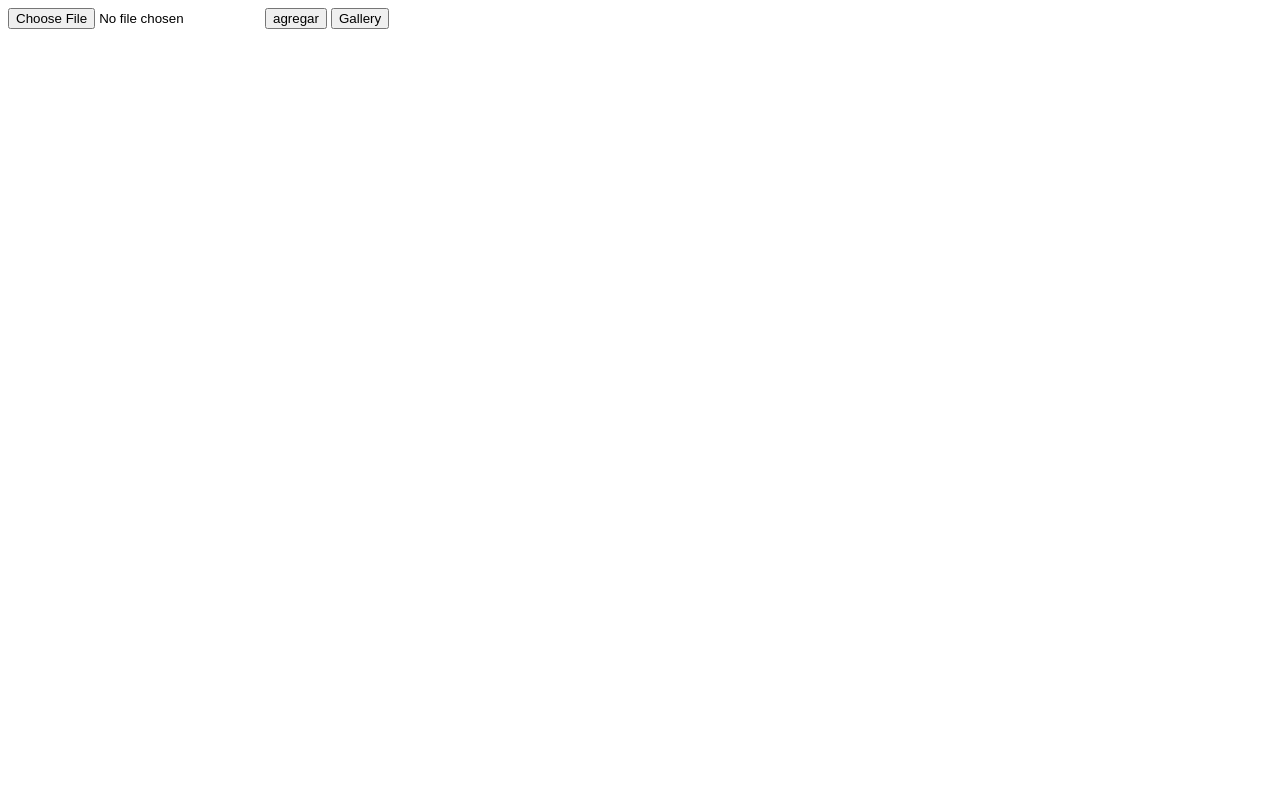
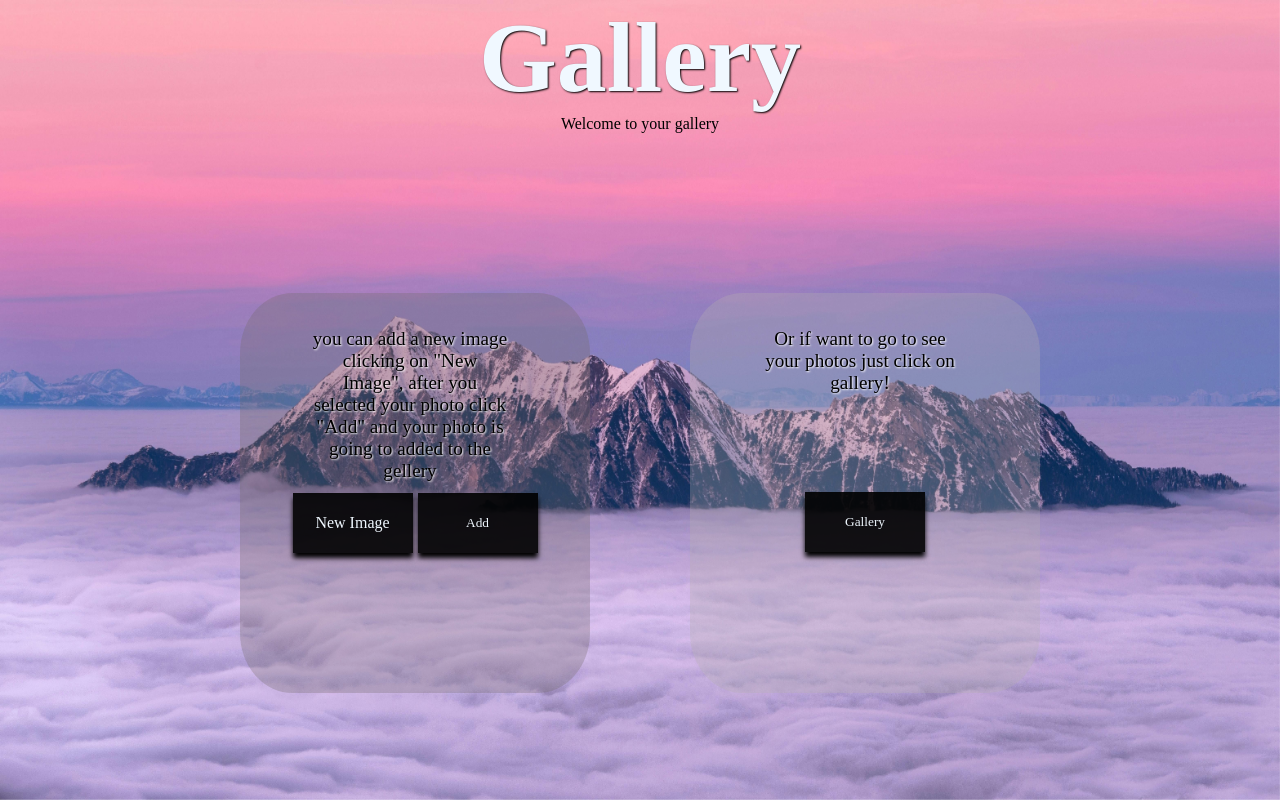
Before and after one commit to IsaacFerreto/ProyectoJS, a plain HTML site: page formulary.html in a window 1280 px wide. Drawn offline with Linux system fonts and the light colour scheme.

Commit message:
ItCanBeDeliveredButWeCanWait

```diff
--- /dev/null
+++ b/brideg.css
@@ -0,0 +1,145 @@
+*{
+    margin: 0;
+    padding: 0;
+    box-sizing: border-box;
+    font-family: 'poppins', 'sans-serif';
+
+  }
+  body{
+
+    display: flex;
+    flex-direction: column;
+    text-align: center;
+    align-items: center;
+    justify-content: center;
+  }
+  main header h1{
+    font-size: 100px;
+color: aliceblue;
+text-shadow: 1px 1px 2px black;
+
+  }
+
+  .TestRotator img{
+    position: fixed;
+    top:0 ;left: 0;
+    height: 100%;
+    width: 100%;
+  }
+
+  main{
+    position: relative;
+  }
+  .center{
+      margin-top: 20%;
+      display: flex;
+      gap: 100px;
+    }
+    .center .sep-one{
+
+
+        border-radius: 15%;
+        height: 400px;
+        width: 350px;
+        text-align: center;
+        background:rgba(117, 108, 108, .3) ;
+  }
+  .center .sep-one .textCNT {
+   margin-top: 10%;
+   margin-left: 20%;
+    width: 200px;
+    text-align: center;
+
+  }
+  .center .sep-two .textCNT {
+    margin-top: 10%;
+    margin-left: 20%;
+     width: 200px;
+     text-align: center;
+
+   }
+
+  .center .sep-one .textCNT p{
+    font-size: larger;
+    margin-top: 10%;
+    text-shadow: 1px 1px 2px white;
+
+  }
+  .center .sep-two{
+    border-radius: 15%;
+    height: 400px;
+    width: 350px;
+    text-align: center;
+    background:rgba(183, 176, 176, 0.3) ;
+}
+
+.center .sep-two .textCNT p{
+    font-size: larger;
+    margin-top: 10%;
+    text-shadow: 1px 1px 2px white;
+
+  }
+  .center .sep-two button{
+    margin-top: 28%;
+    box-shadow: 0 5px 5px black;
+    width: 120px;
+    height: 60px;
+    background:rgb(0,0,0,.9) ;
+    color: aliceblue;
+    border: none;
+    cursor: pointer;
+  }
+
+  .center .sep-two button:hover{
+  background:rgb(0,0,0,.9) ;
+  text-shadow: 1px 1px 2px white;
+  color: aliceblue;
+  border: none;
+  cursor: pointer;
+  }
+
+  .center .sep-one button{
+    margin-top: 3%;
+    box-shadow: 0 5px 5px black;
+    width: 120px;
+    height: 60px;
+    background:rgb(0,0,0,.9) ;
+    color: aliceblue;
+    border: none;
+    cursor: pointer;
+  }
+
+  .center .sep-one button:hover{
+  background:rgb(0,0,0,.9) ;
+  text-shadow: 1px 1px 2px white;
+  color: aliceblue;
+  border: none;
+  cursor: pointer;
+  }
+  .center .sep-one input{
+    display: none;
+  }
+  .cnt-newimg{
+    display: flex;
+    justify-content: center;
+    align-items: center;
+    text-align: center;
+    margin-top: 3%;
+    box-shadow: 0 5px 5px black;
+    width: 120px;
+    height: 60px;
+    background:rgb(0,0,0,.9) ;
+    color: aliceblue;
+    border: none;
+    cursor: pointer;
+  }
+  .custom-file-upload{
+    cursor: pointer;
+  }
+
+.contBTN{
+    gap: 5px;
+    display: flex;
+    flex-direction: row;
+    justify-content: center;
+}
--- a/formulary.html
+++ b/formulary.html
@@ -1,19 +1,52 @@
 <!DOCTYPE html>
 <html lang="en">
+
 <head>
     <meta charset="UTF-8">
     <meta name="viewport" content="width=device-width, initial-scale=1.0">
     <title>Document</title>
+    <link rel="stylesheet" href="/brideg.css">
 </head>
+
 <body>
-
-    <div class="buton">
-        <input id="file" type="file" >
-        <button id="btn"  onclick="go()"> agregar</button>
-        <a href="/Gallery.html"><button>Gallery</button></a>
-      </div>
+    <!--Image Rotator-->
+    <div class="TestRotator">
+        <img src="/background/1.jpg" height="300" width="400" id="rotator">
+    </div>
+    <main>
+        <header>
+            <h1>Gallery</h1>
+            <p>Welcome to your gallery</p>
+        </header>
+        <div class="center">
+            <div class="sep-one">
+                <div class="textCNT">
+                    <p> you can add a new image clicking on "New Image", after you selected your photo click "Add" and
+                        your photo is going to added to the gellery</p>
+                    <!--<input id="file" placeholder="New Image" type="file">-->
+                </div>
+                <div class="contBTN">
+                    <div class="cnt-newimg">
+                        <label for="file" class="custom-file-upload">
+                            New Image
+                        </label>
+                        <input id="file" type="file">
+                    </div>
+                    <button id="btn" onclick="go()"> Add</button>
+                </div>
+            </div>
 
 
-      <script src="gallery.js"></script>
+            <div class="sep-two">
+                <div class="textCNT">
+                    <p> Or if want to go to see your photos just click on gallery!</p>
+                </div>
+                <a href="/Gallery.html"><button>Gallery</button></a>
+            </div>
+        </div>
+    </main>
+    <script src="gallery.js"></script>
+    <script src="rot.js"></script>
 </body>
+
 </html>
--- a/gallery.js
+++ b/gallery.js
@@ -1,6 +1,4 @@
-var imageDir = '/photos/';
 let btnGo = document.getElementById("btn");
-
 function go() {
   const fileInput = document.getElementById("file");
   if (fileInput.files.length > 0) {
@@ -19,12 +17,8 @@ function mostrarImagenes() {
   outputDiv.innerHTML = '';
   finalDT.forEach(dataURL => {
     let nuevoEl = document.createElement("img");
-
     nuevoEl.classList.add('item');
-    console.log(nuevoEl.className);
-
     nuevoEl.src = dataURL;
-
     outputDiv.appendChild(nuevoEl);
   });
 }
@@ -35,13 +29,22 @@ function guardarImagen(dataURL) {
   localStorage.setItem('my-image', JSON.stringify(imGuardada));
   mostrarImagenes();
 }
+mostrarImagenes();
+
+//POP UP DE LAS FOTOS
+window.addEventListener("load", () => {
+  let imagine = document.querySelectorAll("img")
+  console.log(imagine);
+  imagine.forEach((elemento) => {
+    elemento.addEventListener("click", () => {
+      document.querySelector('.popup-imag').style.display = 'block';
+      document.querySelector('.popup-imag img').src = elemento.getAttribute('src')
+    })
+  })
+})
 
 
-//POP UP DE LAS FOTOS
-let image =document.querySelectorAll(".item")
-  console.log(image)
-
-  image.onclick=() =>{
-     document.querySelector('.popup-imag').style.display='block';
-     document.querySelector('.popup-imag img').src =image.getAttribut('src')
-  }
+function cerrar() {
+  document.querySelector('.popup-imag').style.display = 'none';
+}
+//----------------------------------------------------------------------------------------------
--- /dev/null
+++ b/in.css
@@ -0,0 +1,64 @@
+*{
+    margin: 0;
+    padding: 0;
+    box-sizing: border-box;
+    font-family: 'Poppins',sans-serif;
+
+  }
+  body{
+
+    background-color:  #e0dcdc;
+    display: flex;
+    justify-content: center;
+    align-content: center;
+    text-align: center;
+  }
+
+  main{
+    margin-top: 15%;
+  }
+
+  form{
+    margin-top: 10%;
+  }
+  /* input -------------------------------------------------------*/
+
+
+  .form-group input{
+height: 40px;
+width: 50vh;
+padding: 0 25px;
+border-radius: 30px;
+border: none;
+margin-top: 10px;
+  }
+
+  ::placeholder{
+    font-weight: 500;
+    color: #222;
+  }
+  /*TITULO-------------------------------------------------------------*/
+  h2{
+    color: #333;
+    font-size: 30px;
+    font-weight: 600;
+  }
+   /*BOTON-------------------------------------------------------------*/
+   .form-group button{
+    height: 40px;
+    width: 50vh;
+    padding: 0 25px;
+    border-radius: 30px;
+    border: none;
+    margin-top: 40px;
+    margin-bottom: 5px;
+    color:white;
+    background-color: black;
+      }
+       /*link-------------------------------------------------------------*/
+       main a{
+        text-decoration: none;
+        color: black;
+        font-style: bold;
+        text-shadow: 1px 1px 2px black;
+       }
--- a/pop.js
+++ /dev/null
@@ -1,2 +0,0 @@
-
-//https://www.youtube.com/watch?v=QghhoJBdw7A
--- /dev/null
+++ b/rot.js
@@ -0,0 +1,21 @@
+//ROLLER----------------------------------------------------------------------------------------------------------------
+var imageDir = '/background/';
+(
+  function () {
+    var rotator = document.getElementById('rotator'); // change to match image ID
+    var delayInSeconds = 5;
+    // set number of seconds delay
+    // list image names
+    var num = 0;
+    let currentIndex = 0;
+    const totalImages = 5;
+    const changeImage = function () {
+      num += 1 % totalImages;
+      rotator.src = imageDir + num + '.jpg';
+      if (num == totalImages)
+        num = 0
+    };
+    setInterval(changeImage, delayInSeconds * 1000);
+  }
+)();
+//---------------------------------------------------------------------------------------------------------------------------
```
Also changed, not shown: Gallery.html (+6 -3 lines), script.js (added, +40 -0 lines), signin.html (added, +29 -0 lines), signup.html (added, +35 -0 lines), style.css (+20 -0 lines), background/1.jpg (added), background/3.jpg (added), background/4.jpg (added), background/bottom-circle.svg (deleted), background/top-circle.svg (deleted), 2 other files.
